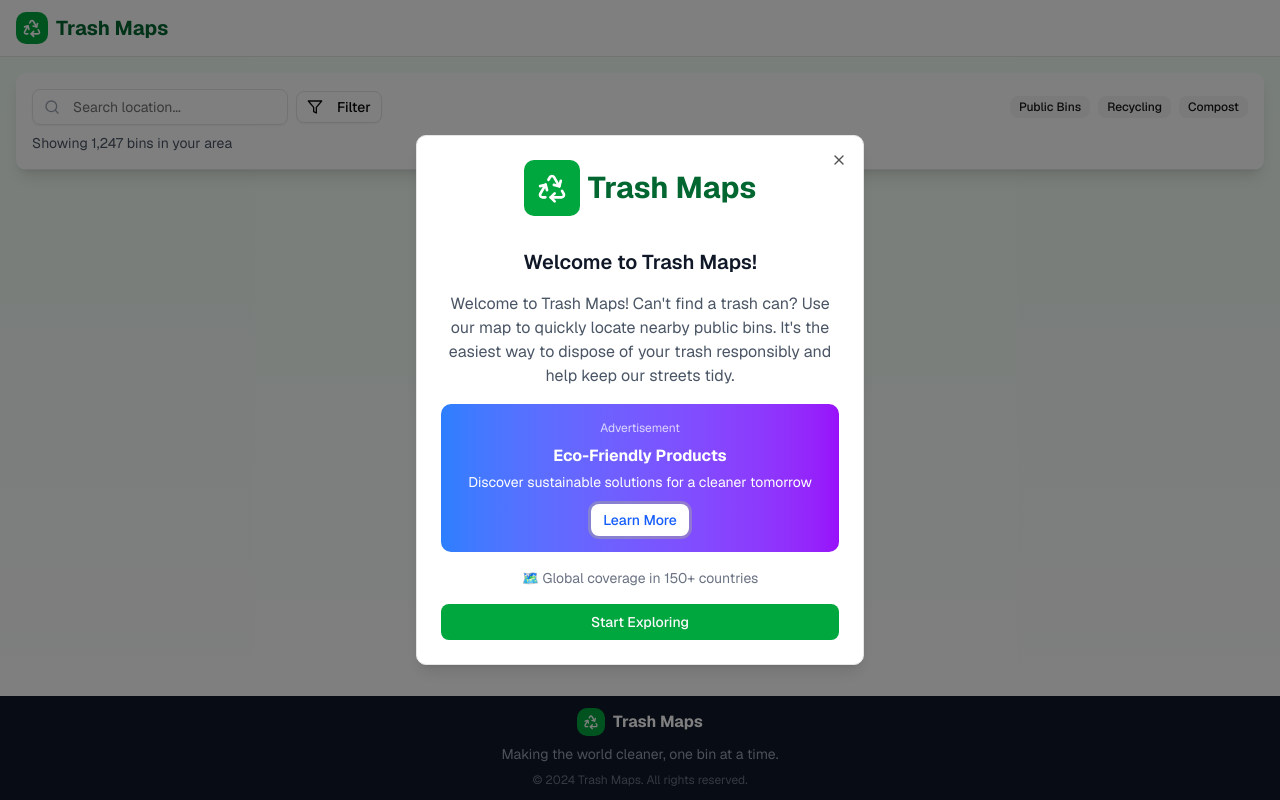
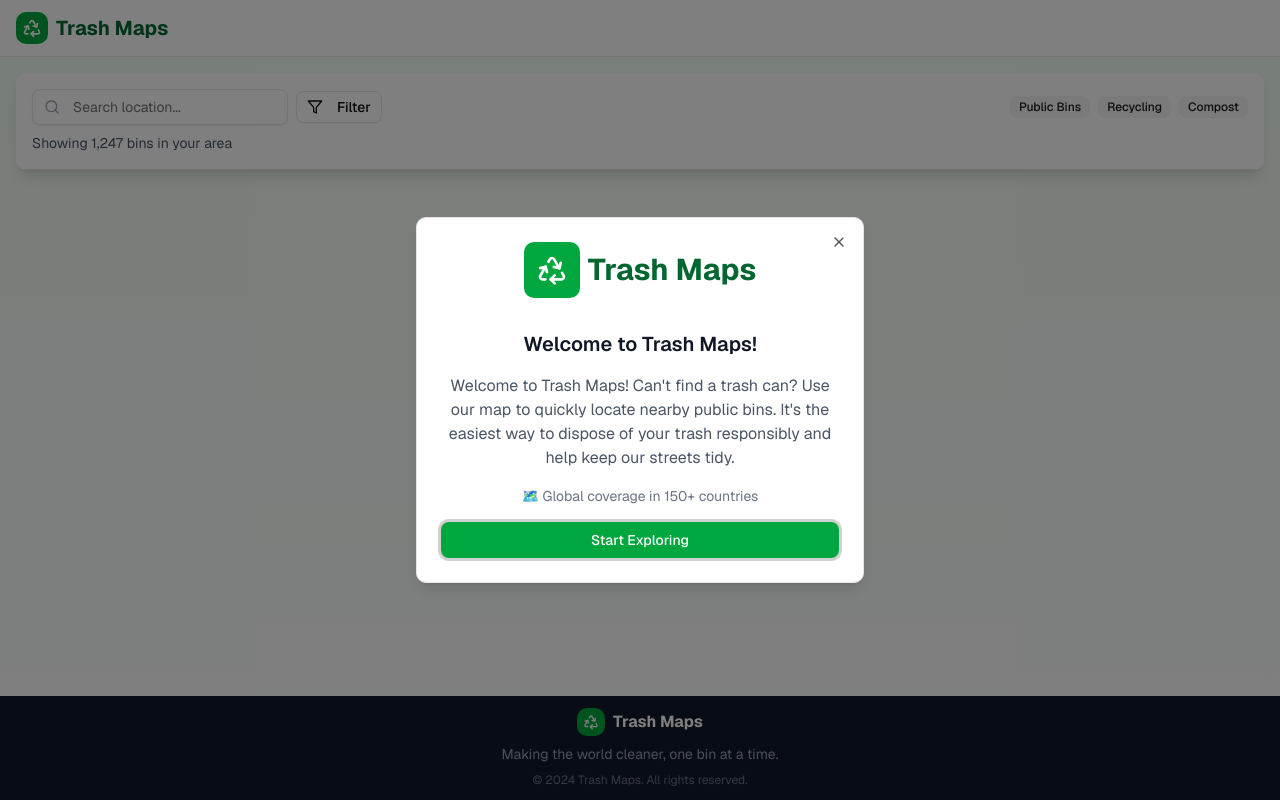
Before and after one commit to princess/trashmaps.info, a Next.js app: page / in a window 1280 px wide. Built offline with nearby package versions, Linux system fonts and the light colour scheme.

Commit message:
Include page modifications

```diff
--- a/app/page.tsx
+++ b/app/page.tsx
@@ -31,14 +31,19 @@ export default function TrashMapsHome() {
             <p className="text-gray-600">
               Welcome to Trash Maps! Can't find a trash can? Use our map to quickly locate nearby public bins. It's the easiest way to dispose of your trash responsibly and help keep our streets tidy.
             </p>
-            <div className="bg-gradient-to-r from-blue-500 to-purple-600 text-white p-4 rounded-lg mb-4">
+
+
+            {/*TODO: Uncomment this and add an Advertisment banner if adsense does not look elegant on page */}
+            {/*<div className="bg-gradient-to-r from-blue-500 to-purple-600 text-white p-4 rounded-lg mb-4">
               <p className="text-xs opacity-75 mb-2">Advertisement</p>
               <h4 className="font-bold mb-1">Eco-Friendly Products</h4>
               <p className="text-sm mb-3">{"Discover sustainable solutions for a cleaner tomorrow"}</p>
               <Button variant="secondary" size="sm" className="bg-white text-blue-600 hover:bg-gray-100">
                 Learn More
               </Button>
-            </div>
+            </div>*/}
+
+
             <div className="space-y-2 text-sm text-gray-500">
               <p>🗺️ Global coverage in 150+ countries</p>
             </div>
```
